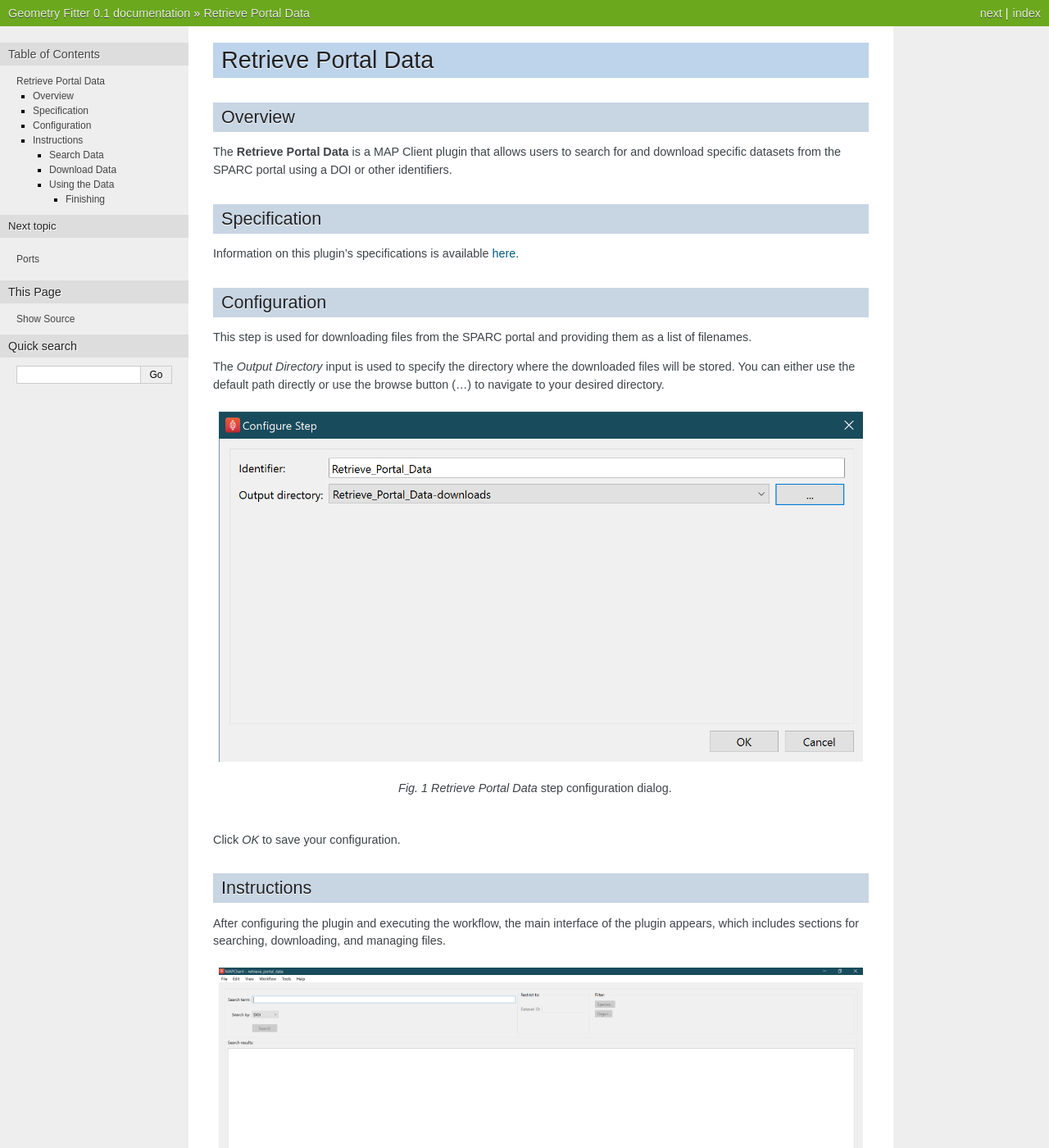
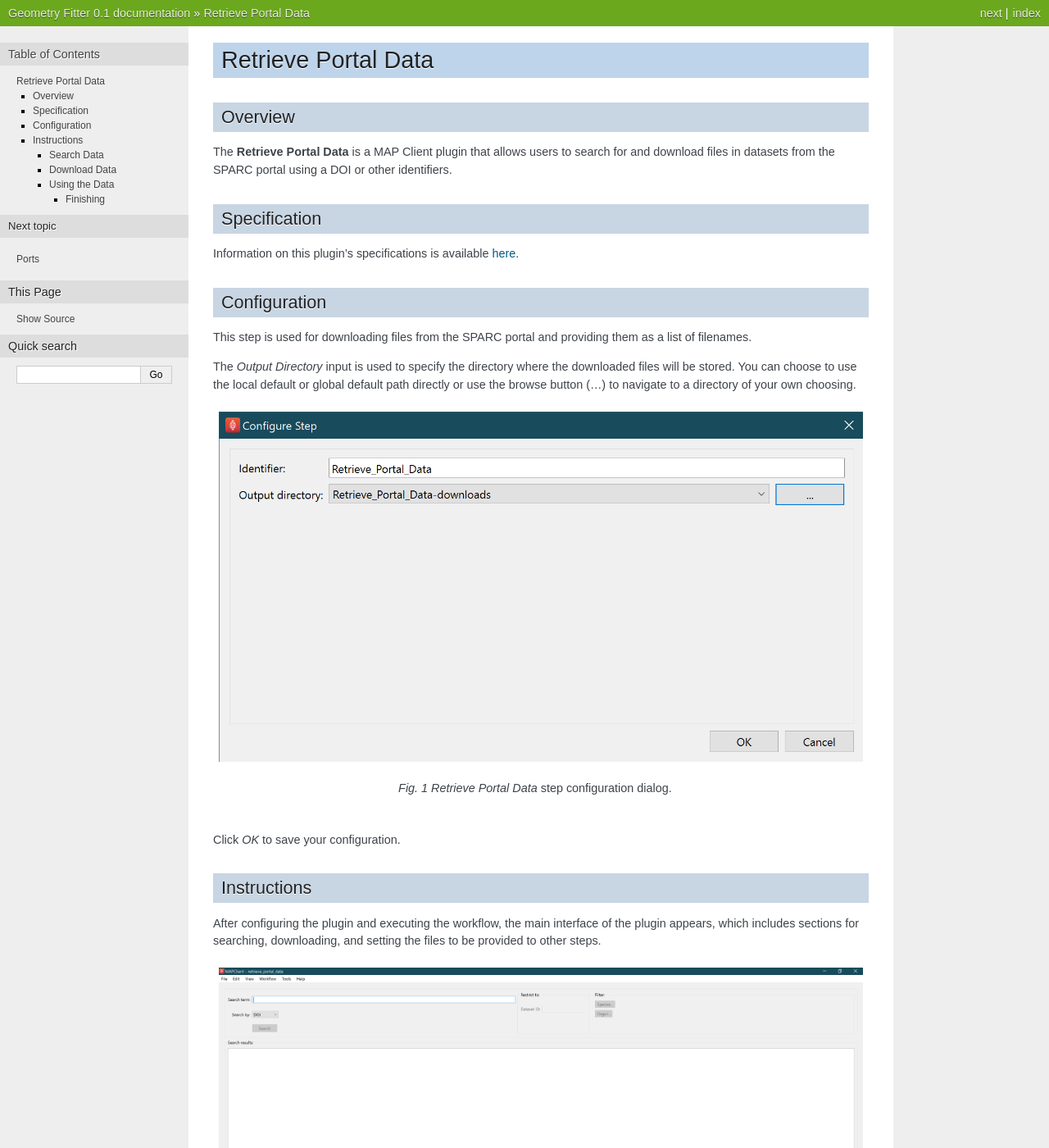
Before and after one commit to mapclient-plugins/mapclientplugins.retrieveportaldatastep, a Sphinx documentation site: the page built from mapclientplugins/docs/index.rst, in a window 1280 px wide and 1400 px high. Shown: the whole window at 82% size. Built offline with Sphinx 7.4.7, drawn with Linux system fonts in a browser that asks for light colours; some of the changed text lies outside the part shown.

Commit message:
Update docs/index.rst.

```diff
--- a/mapclientplugins/docs/index.rst
+++ b/mapclientplugins/docs/index.rst
@@ -4,7 +4,7 @@
 Overview
 --------
 
-The **Retrieve Portal Data** is a MAP Client plugin that allows users to search for and download specific datasets from the SPARC portal using a DOI or other identifiers.
+The **Retrieve Portal Data** is a MAP Client plugin that allows users to search for and download files in datasets from the SPARC portal using a DOI or other identifiers.
 
 Specification
 -------------
@@ -17,7 +17,7 @@
 This step is used for downloading files from the SPARC portal and providing them as a list of filenames.
 
 The *Output Directory* input is used to specify the directory where the downloaded files will be stored.
-You can either use the default path directly or use the browse button (...) to navigate to your desired directory.
+You can choose to use the local default or global default path directly or use the browse button (...) to navigate to a directory of your own choosing.
 
 
 .. _fig-mcp-retrieve-portal-data-configure-dialog:
@@ -33,7 +33,7 @@
 ------------
 
 After configuring the plugin and executing the workflow, the main interface of the plugin appears,
-which includes sections for searching, downloading, and managing files.
+which includes sections for searching, downloading, and setting the files to be provided to other steps.
 
 .. _fig-mcp-retrieve-portal-data-initial-interface:
 
@@ -54,14 +54,15 @@
 
    Search by DOI.
 
-1. **Select Identifier Type**: Choose the identifier type from the `Search by` dropdown (e.g., DOI).
+1. **Select Search By Type**: Choose the search by type from the `Search by` dropdown (e.g., DOI).
 2. **Enter Search Term**: Input your search term in the `Search term` field.
 3. **Execute Search**: Click `Search` to run the search query.
 
 .. note::
     The plugin is currently only able to display search results for the newest versions of the dataset.
+    Older versions of a dataset with a valid DOI will return no results.
 
-If the Identifier Type is `filename`,
+If the `search by` type is `filename`,
 you can further refine your search by restricting it to a specific dataset ID.
 
 .. _fig-mcp-retrieve-portal-data-search-filename:
@@ -111,7 +113,7 @@
    Downloaded files.
 
 Use the arrow buttons (`-->` and `<--`) to move files between the `Downloaded files` and `Provided files` sections.
-Files in the `Provided files` section are the ones that will be used in the subsequent steps of your workflow.
+Files in the `Provided files` section are the ones that will be given to the subsequent steps of your workflow.
 
 .. note::
     Ensure you have a stable internet connection to download data from the portal.
```
Also changed, not shown: other parts of mapclientplugins/docs/index.rst (+1 -0 lines).
